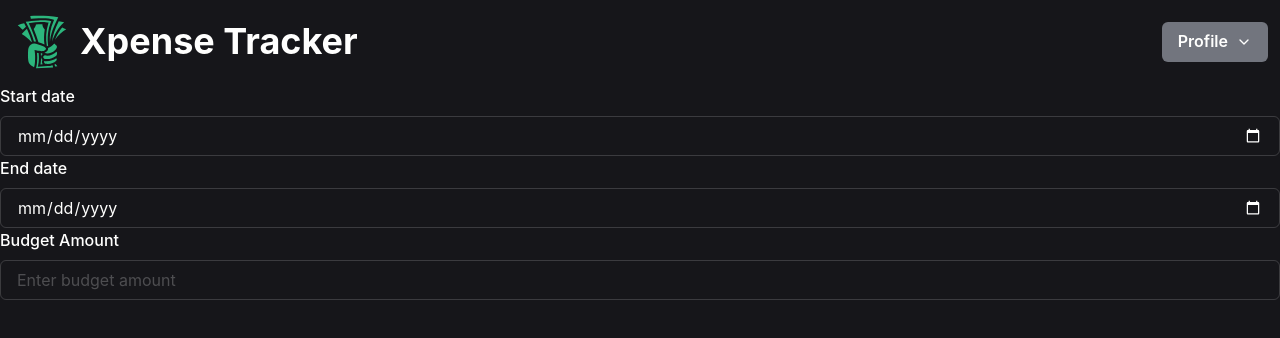
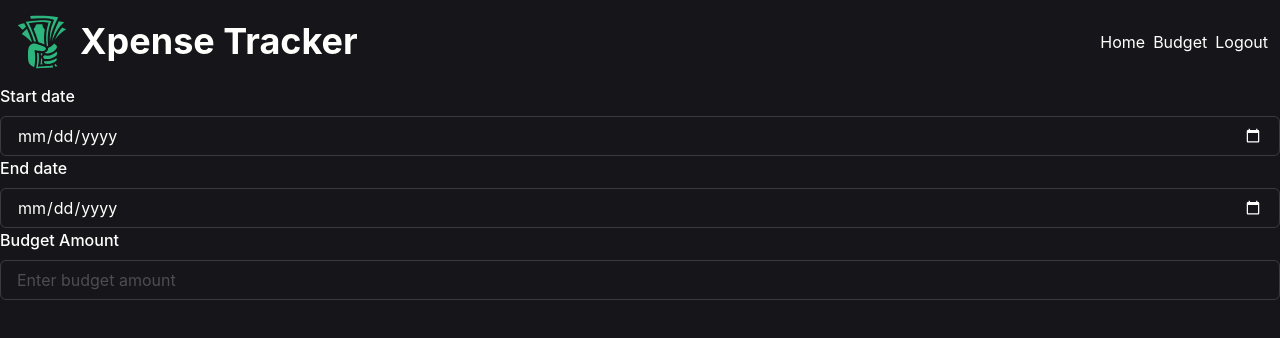
Before and after one commit to im7ven/Expense-Tracker, a React (Vite) app: page /userbudget in a window 1280 px wide. Shown: the top 338 px of the page. Built offline with nearby package versions, Linux system fonts and the light colour scheme; no server answers.

Commit message:
Build nav responsive navigation.

```diff
--- /dev/null
+++ b/src/components/NavList.tsx
@@ -0,0 +1,25 @@
+import { HStack, Text } from "@chakra-ui/react";
+import { Link, useNavigate } from "react-router-dom";
+import { useUserAuth } from "../context/UserAuthContext";
+
+export const NavList = () => {
+  const { signOut } = useUserAuth();
+  const navigate = useNavigate();
+
+  const handleLogout = async () => {
+    try {
+      signOut();
+      navigate("/");
+    } catch (error) {
+      console.log(error);
+    }
+  };
+
+  return (
+    <HStack>
+      <Link to="/useraccount">Home</Link>
+      <Link to="/userbudget">Budget</Link>
+      <Text onClick={handleLogout}>Logout</Text>
+    </HStack>
+  );
+};
--- /dev/null
+++ b/src/components/NavMenu.tsx
@@ -0,0 +1,41 @@
+import {
+  Button,
+  Menu,
+  MenuButton,
+  MenuItem,
+  MenuList,
+  Text,
+} from "@chakra-ui/react";
+import { Link, useNavigate } from "react-router-dom";
+import { useUserAuth } from "../context/UserAuthContext";
+
+export const NavMenu = () => {
+  const { signOut } = useUserAuth();
+  const navigate = useNavigate();
+
+  const handleLogout = async () => {
+    try {
+      signOut();
+      navigate("/");
+    } catch (error) {
+      console.log(error);
+    }
+  };
+
+  return (
+    <Menu>
+      <MenuButton as={Button}></MenuButton>
+      <MenuList>
+        <MenuItem>
+          <Link to="useraccount">Home</Link>
+        </MenuItem>
+        <MenuItem>
+          <Link to="userbudget">Budgeting</Link>
+        </MenuItem>
+        <MenuItem>
+          <Text onClick={handleLogout}>Logout</Text>
+        </MenuItem>
+      </MenuList>
+    </Menu>
+  );
+};
--- a/src/pages/UserLayout.tsx
+++ b/src/pages/UserLayout.tsx
@@ -1,49 +1,18 @@
-import {
-  Button,
-  Menu,
-  MenuButton,
-  MenuItem,
-  MenuList,
-  useBreakpointValue,
-} from "@chakra-ui/react";
-import { FiChevronDown, FiMenu } from "react-icons/fi";
-import { Outlet, useNavigate } from "react-router-dom";
+import { Outlet } from "react-router-dom";
 import { NavBar } from "../components/NavBar";
-import { auth } from "../config/firebase";
-import { useUserAuth } from "../context/UserAuthContext";
+import { useBreakpointValue } from "@chakra-ui/react";
+import { NavMenu } from "../components/NavMenu";
+import { NavList } from "../components/NavList";
 
 export const UserLayout = () => {
-  const { signOut } = useUserAuth();
-  const navigate = useNavigate();
-
-  const handleLogout = async () => {
-    try {
-      signOut();
-      navigate("/");
-    } catch (error) {
-      console.log(error);
-    }
-  };
-
-  const menuBtn = useBreakpointValue({ base: <FiMenu />, md: "Profile" });
-  const menuIcon = useBreakpointValue({ md: <FiChevronDown /> });
+  const navRender = useBreakpointValue({
+    base: <NavMenu />,
+    md: <NavList />,
+  });
 
   return (
     <>
-      <NavBar>
-        <Menu>
-          <MenuButton bg="brand.secondary" as={Button} rightIcon={menuIcon}>
-            {menuBtn}
-          </MenuButton>
-          <MenuList>
-            <MenuItem>{auth.currentUser?.displayName}</MenuItem>
-            <MenuItem>{auth.currentUser?.email}</MenuItem>
-            <MenuItem fontWeight="bold" onClick={handleLogout}>
-              Logout
-            </MenuItem>
-          </MenuList>
-        </Menu>
-      </NavBar>
+      <NavBar>{navRender}</NavBar>
       <Outlet />
     </>
   );
--- a/src/styles/theme.ts
+++ b/src/styles/theme.ts
@@ -12,9 +12,6 @@ const theme = extendTheme({
       body: {
         bg: "#16161a",
         color: "#fffffe",
-      },
-      p: {
-        color: "#94a1b2",
       },
     },
   },
```
